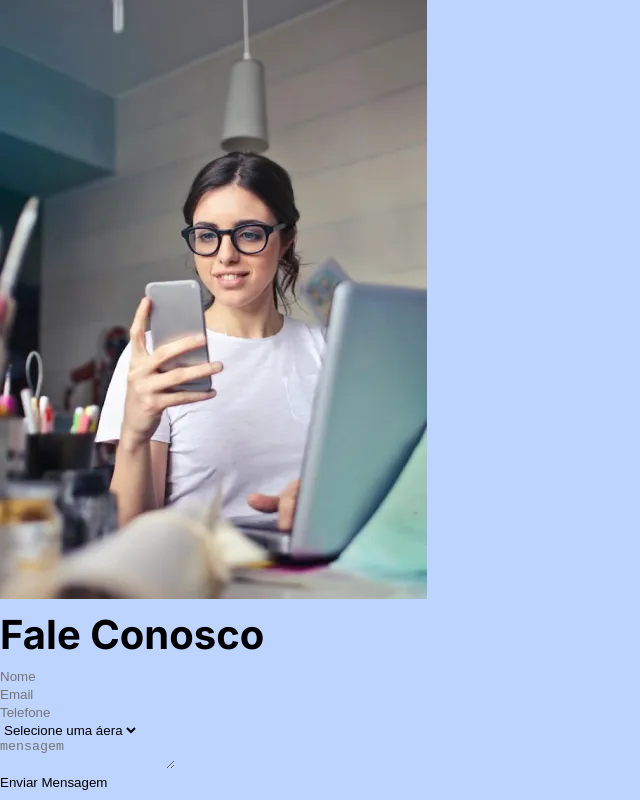
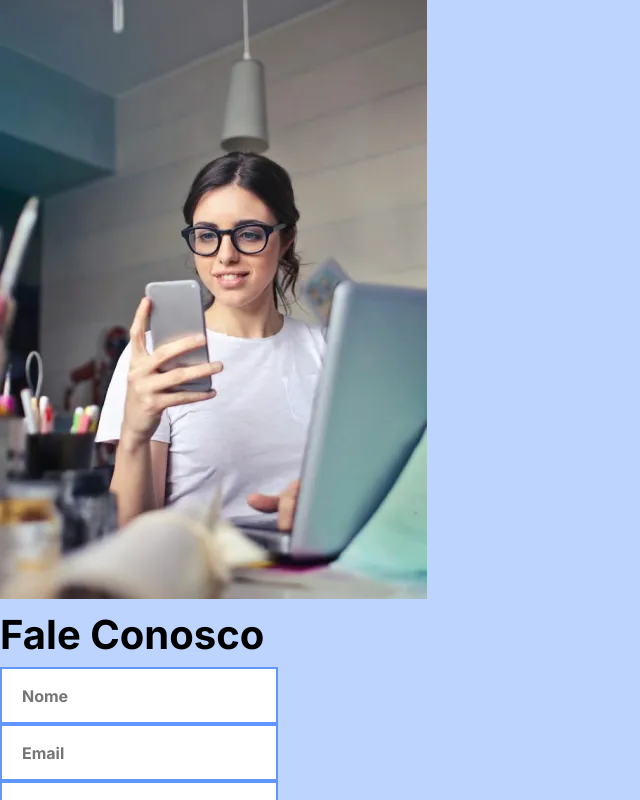
Before and after one commit to JoseMartins0808/Angular_Contacts_Page, an Angular app: page / in a window 1280 px wide. Shown: the top 800 px of the page, without its empty margins (0-640 px from the left). Built offline with nearby package versions, Linux system fonts and the light colour scheme.

Commit message:
feat: fields styling

```diff
--- /dev/null
+++ b/src/app/components/field-box/field-box.component.html
@@ -0,0 +1,3 @@
+<div class="field-box">
+    <ng-content></ng-content>
+</div>
--- a/src/app/components/forms/contact-form/contact-form.component.html
+++ b/src/app/components/forms/contact-form/contact-form.component.html
@@ -1,25 +1,25 @@
 <form [formGroup]="contactForm" (ngSubmit)="onSubmit()">
-    <div>
+    <app-field-box>
         <input type=" text" placeholder="Nome" formControlName="name">
         <app-error
             *ngIf="errors?.name?.['required'] && (contactForm.get('name')?.dirty || contactForm.get('name')?.touched)">
             O nome é obrigatório</app-error>
-    </div>
-    <div>
+    </app-field-box>
+    <app-field-box>
         <input type="text" placeholder="Email" formControlName="email">
         <app-error
             *ngIf="errors?.email?.['required'] && (contactForm.get('email')?.dirty || contactForm.get('email')?.touched)">
             O E-mail é obrigatório</app-error>
         <app-error *ngIf="errors?.email?.['email']">
             Informe um E-mail válido</app-error>
-    </div>
-    <div>
+    </app-field-box>
+    <app-field-box>
         <input type="text" placeholder="Telefone" formControlName="phone">
         <app-error
             *ngIf="errors?.phone?.['required'] && (contactForm.get('phone')?.dirty || contactForm.get('phone')?.touched)">
             O telefone é obrigatório</app-error>
-    </div>
-    <div>
+    </app-field-box>
+    <app-field-box>
         <select formControlName="area">
             <option value="">Selecione uma áera</option>
             <option value="administrativo">Administrativo</option>
@@ -29,10 +29,10 @@
         <app-error
             *ngIf="errors?.area?.['required'] && (contactForm.get('area')?.dirty || contactForm.get('area')?.touched)">
             A área deve ser selecionada</app-error>
-    </div>
-    <div>
+    </app-field-box>
+    <app-field-box>
         <textarea placeholder="mensagem" formControlName="message"></textarea>
-    </div>
+    </app-field-box>
     <app-error
         *ngIf="errors?.message?.['required'] && (contactForm.get('message')?.dirty || contactForm.get('message')?.touched)">
         A mensagem é obrigatória</app-error>
--- a/src/app/components/forms/contact-form/contact-form.component.ts
+++ b/src/app/components/forms/contact-form/contact-form.component.ts
@@ -2,11 +2,15 @@ import { CommonModule } from '@angular/common';
 import { Component } from '@angular/core';
 import { FormControl, FormGroup, ReactiveFormsModule, Validators } from '@angular/forms';
 import { ErrorComponent } from '../../../error/error.component';
+import { FieldBoxComponent } from '../../field-box/field-box.component';
 
 @Component({
   selector: 'app-contact-form',
   standalone: true,
-  imports: [CommonModule, ReactiveFormsModule, ErrorComponent],
+  imports: [CommonModule,
+    ReactiveFormsModule,
+    FieldBoxComponent,
+    ErrorComponent],
   templateUrl: './contact-form.component.html',
   styleUrl: './contact-form.component.scss'
 })
--- a/src/styles.scss
+++ b/src/styles.scss
@@ -2,6 +2,7 @@
 @import "./styles/reset.scss";
 @import "./styles/variables.scss";
 @import "./styles/typografy.scss";
+@import "./styles/form.scss";
 
 body {
     background: var(--color-blue-two);
--- /dev/null
+++ b/src/styles/form.scss
@@ -0,0 +1,32 @@
+%field {
+    border: 2px solid var(--color-blue);
+    font-family: var(--font-primary);
+    font-size: 1rem;
+    font-weight: 700;
+    color: var(--color-black);
+    background-color: var(--color-white);
+}
+
+.field-box {
+
+    width: 100%;
+
+    input {
+        @extend %field;
+        padding: 0 20px;
+        height: 3.5625rem;
+    }
+
+    select {
+        @extend %field;
+        padding: 0 20px;
+        height: 3.5625rem;
+    }
+
+    textarea {
+        @extend %field;
+        padding: 20px;
+        resize: none;
+        height: 7.125rem;
+    }
+}
```
Also changed, not shown: src/app/components/field-box/field-box.component.ts (added, +12 -0 lines), src/app/components/field-box/field-box.component.scss (added), 1 other file (tests, documents, lock files or other folders).
